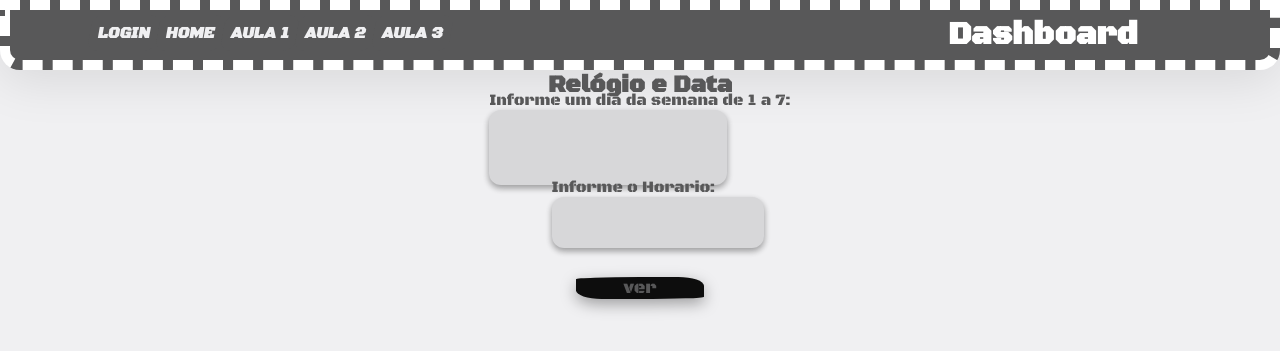
After one commit to Thomthomtt/php, a PHP site: page /data_hora.php in a window 1280 px wide. The commit adds this page. Shown: the top 351 px of the page. Run offline with PHP 8.4, Linux system fonts and the light colour scheme.

Commit message:
updating

```diff
--- /dev/null
+++ b/aula/data_hora.php
@@ -0,0 +1,34 @@
+<!DOCTYPE html>
+<html lang="pt-bt">
+<head>
+    <meta charset="UTF-8">
+    <link rel="stylesheet" type="text/css" href="css/style.css">
+    <title>Relogio</title>
+</head>
+<body>
+    <?php
+    include_once ('index.php')
+    ?>
+    <form action="autotime.php" method="post">
+        <h1 id="titulo">Relógio e Data</h1>
+    <fieldset class="campo">
+        <div class="caixa">
+            <label for="data">Informe um dia da semana de 1 a 7:</label>
+            <input type="number" name="data" id="data">
+        </div>
+        <div class="caixa">
+            <label for="hora">Informe o Horario:</label>
+            <input type="number" name="hora" id="hora" >
+        </div>
+        <button type="submit" id="botao">
+            ver
+        </button>
+
+    </fieldset>
+</form>
+</body>
+
+
+
+
+</html>
--- a/aula/formulario.php
+++ b/aula/formulario.php
@@ -13,7 +13,6 @@
   ?>
     <form action="recebe_dados.php" method="post">
         <h1 id="titulo">Formulário de Cadastro</h1>
-        </div>
         <fieldset class="campo">
          <div class="caixa">
             <label for="nome">Nome:</label>
@@ -23,14 +22,14 @@
             <label for="sobrenome">Sobrenome:</label>
             <input type="text" name="sobrenome" id="sobrenome" value="Sobrenome">
         </div>
-             <div class="caixa">
+          <div class="caixa">
             <label for="login" class="caixa_texto">Login:</label>
             <input type="text" name="login" id="login" value="Login">
          </div>
          <div class="caixa">
             <label for="senha">Senha:</label>
             <input type="password" name="senha" id="senha" value="Senha">
-            </div> <br>
+        </div> <br>
               <button type="submit" id="botao">Enviar</button>
         </fieldset>
     </form>
--- a/aula/index.php
+++ b/aula/index.php
@@ -1,5 +1,5 @@
 <!DOCTYPE html>
-<html lang="pt">
+<html lang="pt-br">
 <head>
     <meta charset="UTF-8">
     <meta name="viewport" content="width=device-width, initial-scale=1.0">
@@ -29,7 +29,12 @@
                             <li><a href="tabuada.php">Tabuada</a></li>
                     </ul>
             </li>
-        <li><a href="#">Aula 3</a></li>
+        <li><a href="#">Aula 3</a>
+            <ul>
+                <li><a href="data_hora.php">Relogio</a></li>
+
+            </ul>
+        </li>
 
     </div>
     </div>
--- a/aula/login.php
+++ b/aula/login.php
@@ -5,7 +5,7 @@
     <meta http-equiv="X-UA-Compatible" content="IE=edge">
     <meta name="viewport" content="width=device-width, initial-scale=1.0">
     <link rel="stylesheet" type="text/css" href="css/style.css">
-    <title>Formulario</title>
+    <title>Login</title>
 </head>
 <body>
   <?php
@@ -13,9 +13,7 @@
   ?>
     <form action="verifica_login.php" method="post">
         <h1 id="titulo">Login</h1>
-        </div>
         <fieldset class="campo">
-        </div>
              <div class="caixa">
             <label for="login" class="caixa_texto">Login:</label>
             <input type="text" name="login" id="login" value="Admin">
```
Also changed, not shown: aula/autotime.php (added).
